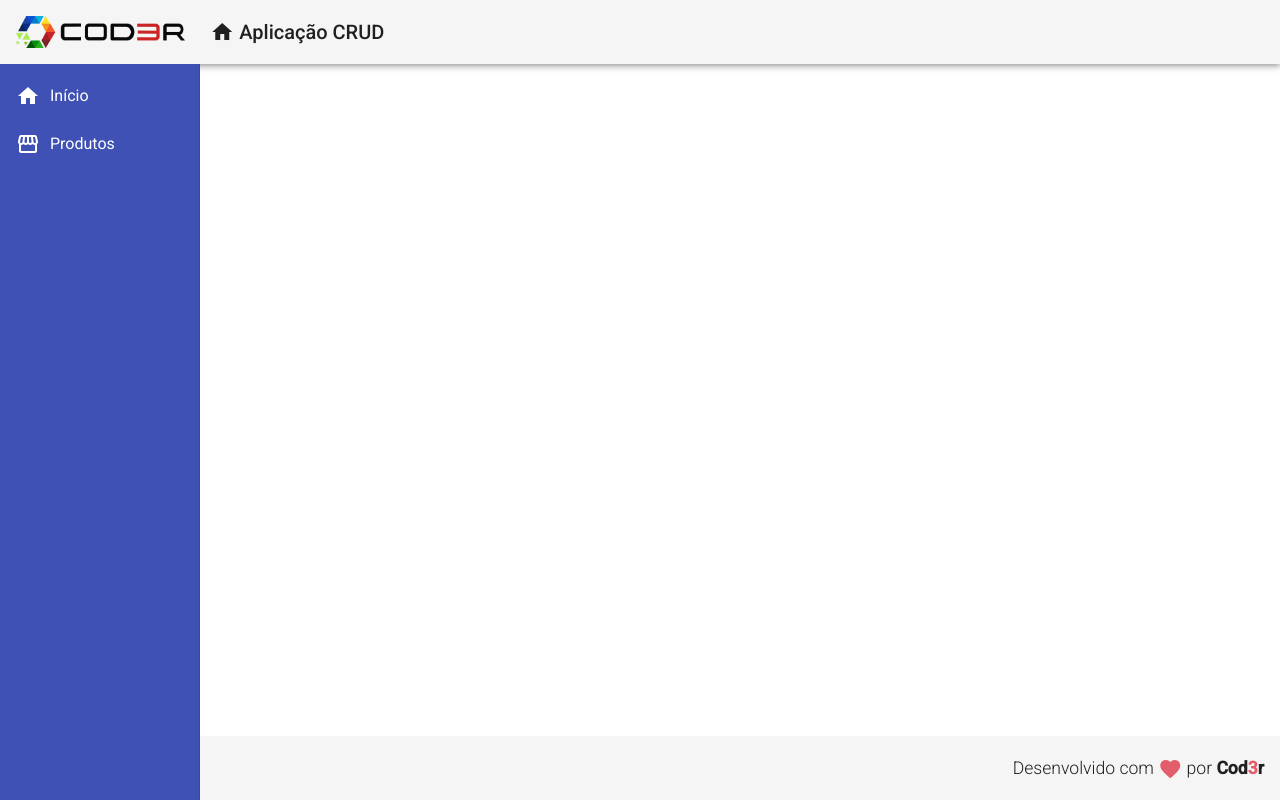
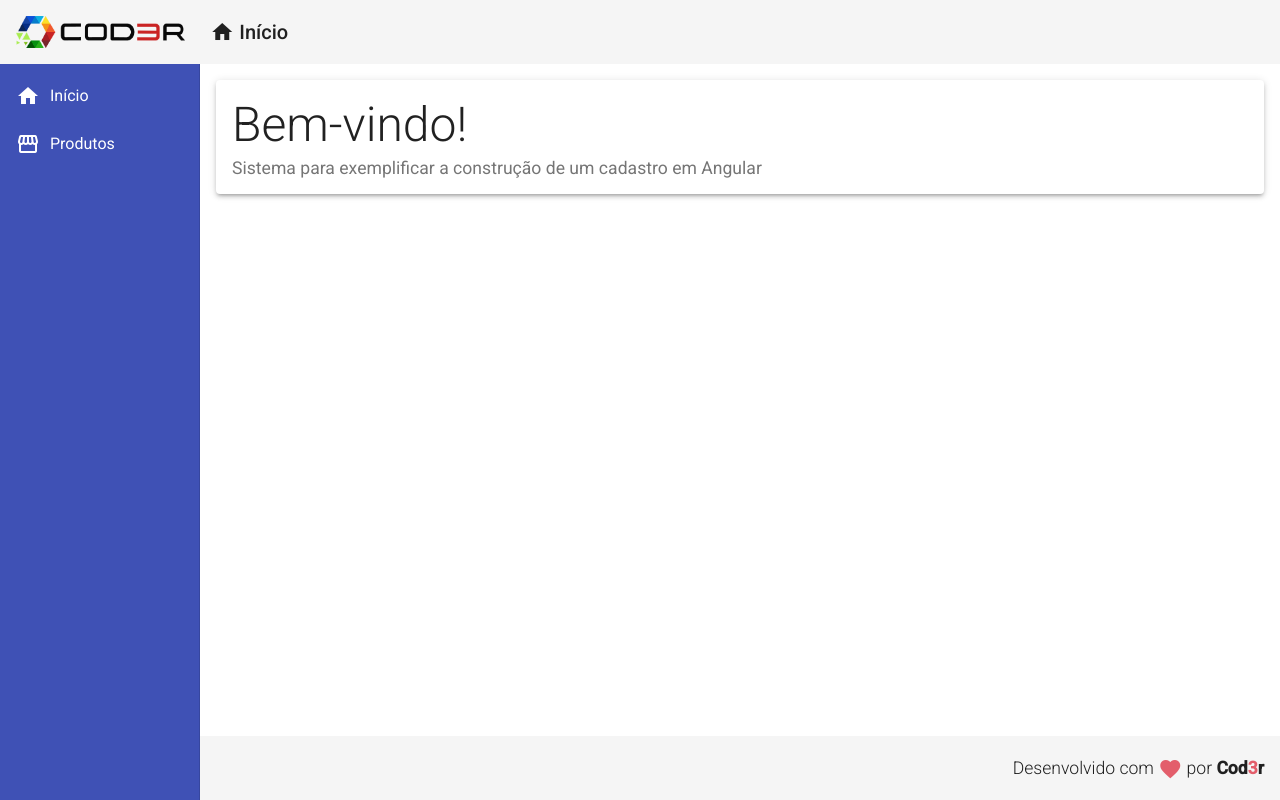
Before and after one commit to cunhasbia/angular-crud, an Angular app in the folder frontend/: page / in a window 1280 px wide. Built offline with nearby package versions, Linux system fonts and the light colour scheme.

Commit message:
initializing the home component

```diff
--- a/frontend/src/app/app.module.ts
+++ b/frontend/src/app/app.module.ts
@@ -10,7 +10,9 @@ import { NavComponent } from './components/template/nav/nav.component';
 import { FooterComponent } from './components/template/footer/footer.component';
 import { MatToolbarModule } from '@angular/material/toolbar';
 import { MatSidenavModule } from '@angular/material/sidenav';
+import { MatCardModule } from '@angular/material/card';
 import { MatListModule } from '@angular/material/list';
+import { HomeComponent } from './views/home/home.component';
 
 @NgModule({
   declarations: [
@@ -18,6 +20,7 @@ import { MatListModule } from '@angular/material/list';
     HeaderComponent,
     FooterComponent,
     NavComponent,
+    HomeComponent,
   ],
   imports: [
     BrowserModule,
@@ -25,7 +28,8 @@ import { MatListModule } from '@angular/material/list';
     BrowserAnimationsModule,
     MatToolbarModule,
     MatSidenavModule,
-    MatListModule
+    MatListModule,
+    MatCardModule
   ],
   providers: [],
   bootstrap: [AppComponent]
--- a/frontend/src/app/components/template/header/header.component.html
+++ b/frontend/src/app/components/template/header/header.component.html
@@ -9,7 +9,7 @@
             <i class="material-icons">
                 home
             </i>
-            Aplicação CRUD
+            Início
         </a>
     </span>
 </mat-toolbar>
--- a/frontend/src/app/components/template/nav/nav.component.css
+++ b/frontend/src/app/components/template/nav/nav.component.css
@@ -10,3 +10,8 @@
 .sidenav i {
     padding-right: 10px;
 }
+
+.content {
+    padding: 16px;
+    background-color: #fff;
+}
--- a/frontend/src/app/components/template/nav/nav.component.html
+++ b/frontend/src/app/components/template/nav/nav.component.html
@@ -17,4 +17,7 @@
             </a>
         </mat-nav-list>
     </mat-sidenav>
+    <mat-sidenav-content class="content">
+        <app-home></app-home>
+    </mat-sidenav-content>
 </mat-sidenav-container>
--- /dev/null
+++ b/frontend/src/app/views/home/home.component.css
@@ -0,0 +1,9 @@
+.home .title {
+    font-size: 3rem;
+    font-weight: 300;
+    line-height: 1.2;
+}
+
+.home .subtitle {
+    font-size: 1.1rem;
+}
--- /dev/null
+++ b/frontend/src/app/views/home/home.component.html
@@ -0,0 +1,8 @@
+<mat-card class="home mat-elevation-z3">
+    <mat-card-title class="title">
+        Bem-vindo!
+    </mat-card-title>
+    <mat-card-subtitle class="subtitle">
+        Sistema para exemplificar a construção de um cadastro em Angular
+    </mat-card-subtitle>
+</mat-card>
--- /dev/null
+++ b/frontend/src/app/views/home/home.component.ts
@@ -0,0 +1,15 @@
+import { Component, OnInit } from '@angular/core';
+
+@Component({
+  selector: 'app-home',
+  templateUrl: './home.component.html',
+  styleUrls: ['./home.component.css']
+})
+export class HomeComponent implements OnInit {
+
+  constructor() { }
+
+  ngOnInit(): void {
+  }
+
+}
```
